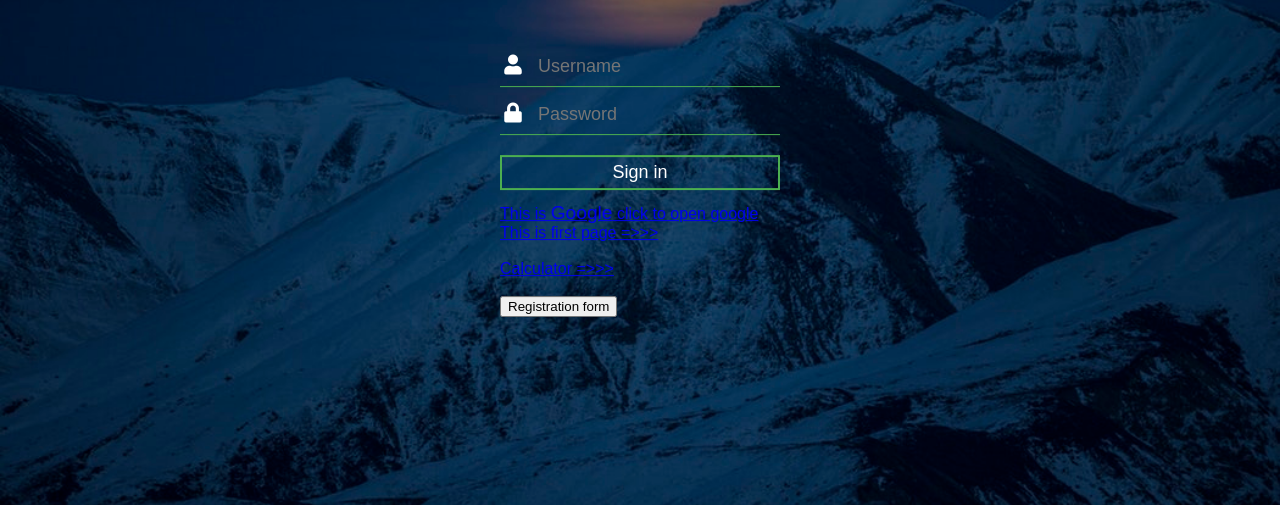
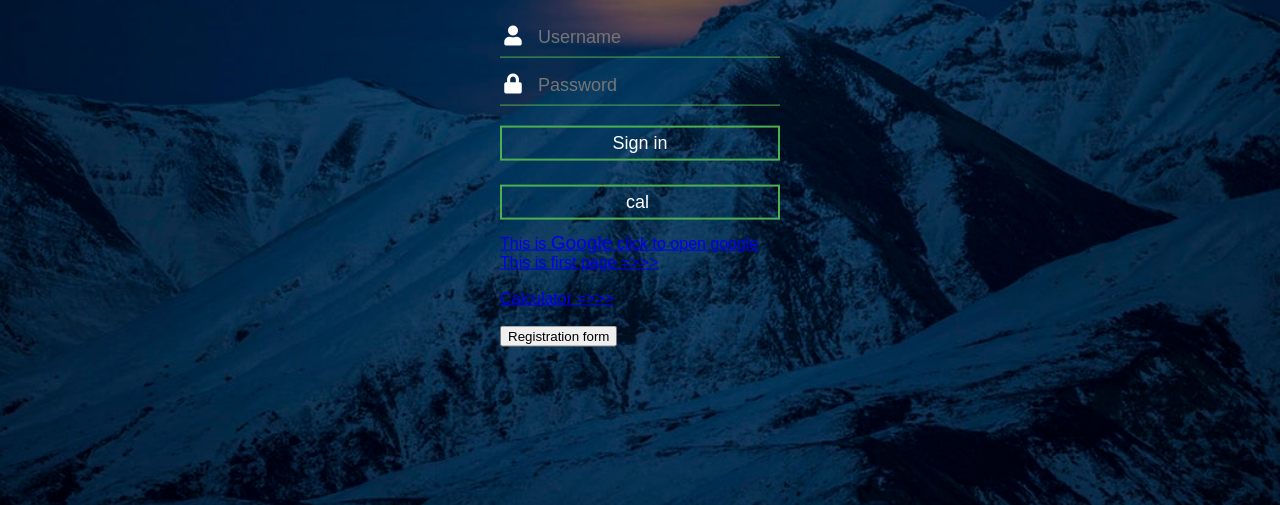
Before and after one commit to sudhanshu647/sharma.github.io, a plain HTML site: page index.html in a window 1280 px wide. Shown: the part 295-800 px from the top of the page. Drawn offline with Linux system fonts and the light colour scheme.

Commit message:
cal
fir se add

```diff
--- a/index.html
+++ b/index.html
@@ -19,6 +19,8 @@
   </div>
 
   <input type="button" class="btn" value="Sign in"body link =green href="aa.html">
+  <br>
+  <input type="button" class="btn" value="cal "body link =green href="calculator.html">
   <a href="http://www.youtube.com"><br> This is <Big>Google</Big> click to open google</a>
   <a body link =green href="aa.html">This is first page =>>> </a>
   <br></br>
```
